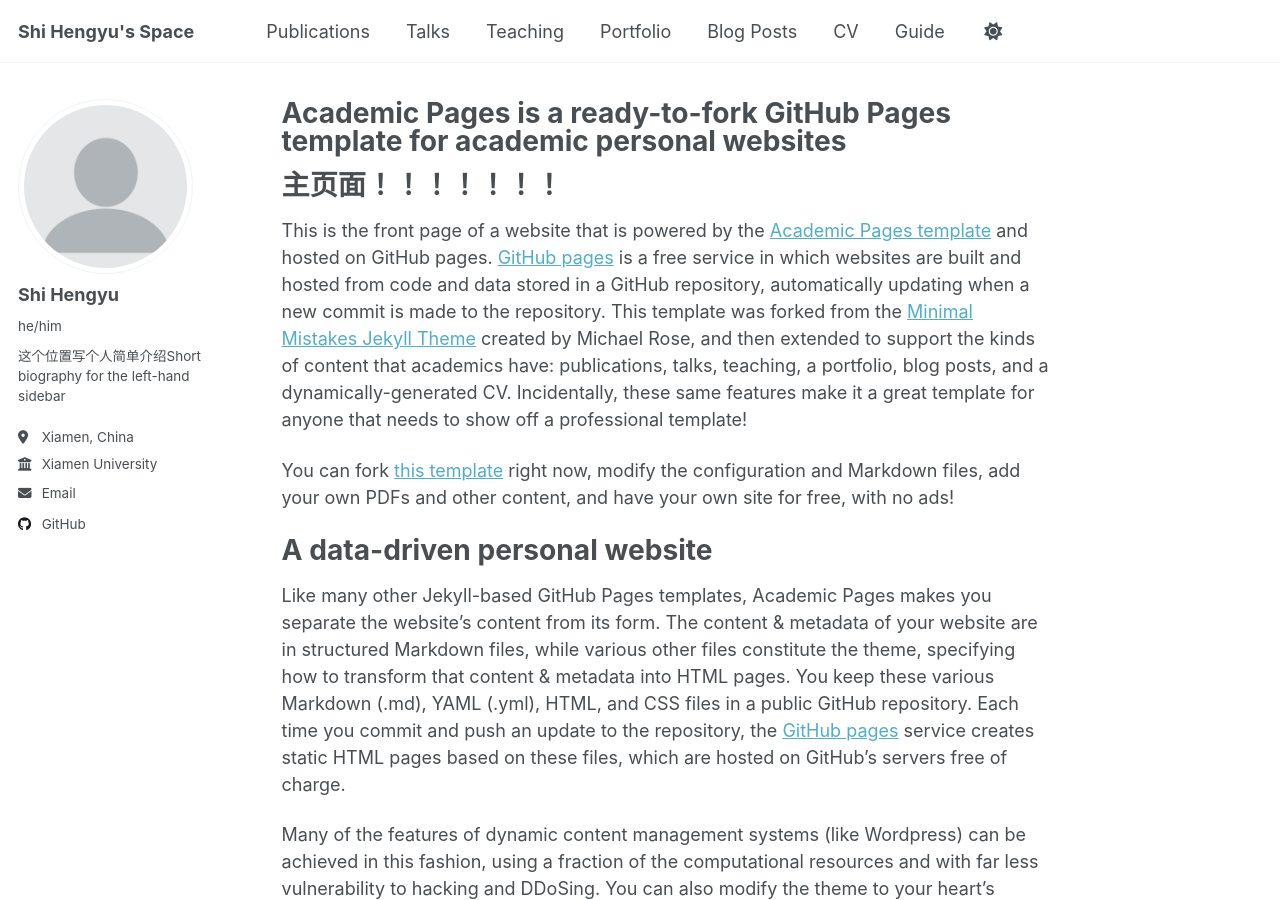
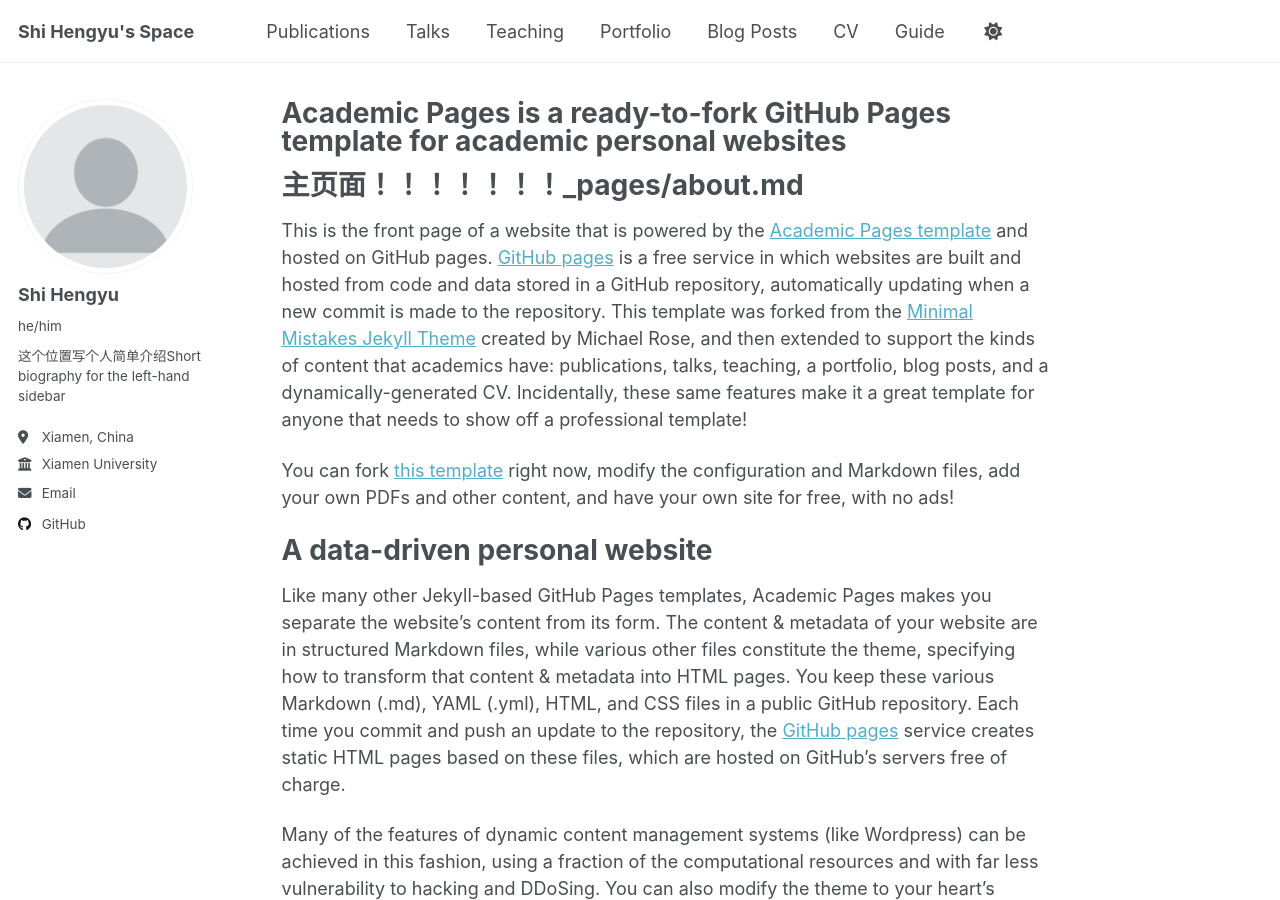
Before and after one commit to ShiHengyu111/ShiHengyu111.github.io, a Jekyll site: the page built from _pages/about.md, in a window 1280 px wide and 900 px high. Built offline with Jekyll 4.4.1, drawn with Linux system fonts in a browser that asks for light colours; a script that is not in the unit is left out.

Commit message:
Update about.md

```diff
--- a/_pages/about.md
+++ b/_pages/about.md
@@ -7,7 +7,7 @@ redirect_from:
   - /about.html
 ---
 
-主页面！！！！！！！
+主页面！！！！！！！_pages/about.md
 ======
 
 This is the front page of a website that is powered by the [Academic Pages template](https://github.com/academicpages/academicpages.github.io) and hosted on GitHub pages. [GitHub pages](https://pages.github.com) is a free service in which websites are built and hosted from code and data stored in a GitHub repository, automatically updating when a new commit is made to the repository. This template was forked from the [Minimal Mistakes Jekyll Theme](https://mmistakes.github.io/minimal-mistakes/) created by Michael Rose, and then extended to support the kinds of content that academics have: publications, talks, teaching, a portfolio, blog posts, and a dynamically-generated CV. Incidentally, these same features make it a great template for anyone that needs to show off a professional template!
```
